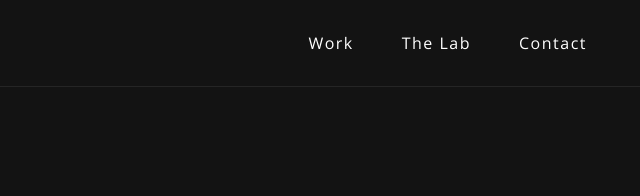
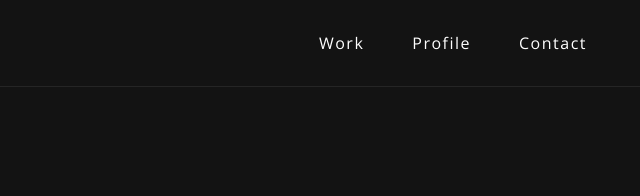
Before and after one commit to HaroldTheCoder/prototype, a plain HTML site: page index.html in a window 1280 px wide. Shown: the top 196 px of the page, 509-1149 px from the left. Drawn offline with nearby package versions, Linux system fonts and the light colour scheme.

Commit message:
Update index.html

```diff
--- a/index.html
+++ b/index.html
@@ -24,7 +24,7 @@
                     <div class="navigation-wrapper">
                         <ul class="navigation">
                             <li class="nav-item"><a href="" class="nav-link">Work</a></li>
-                            <li class="nav-item"><a href="" class="nav-link">The Lab</a></li>
+                            <li class="nav-item"><a href="" class="nav-link">Profile</a></li>
                             <li class="nav-item"><a href="" class="nav-link">Contact</a></li>
                         </ul>
                     </div>
```
